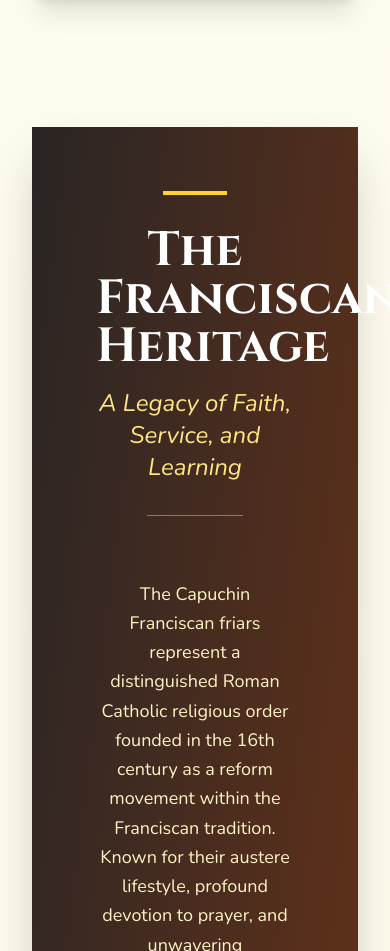
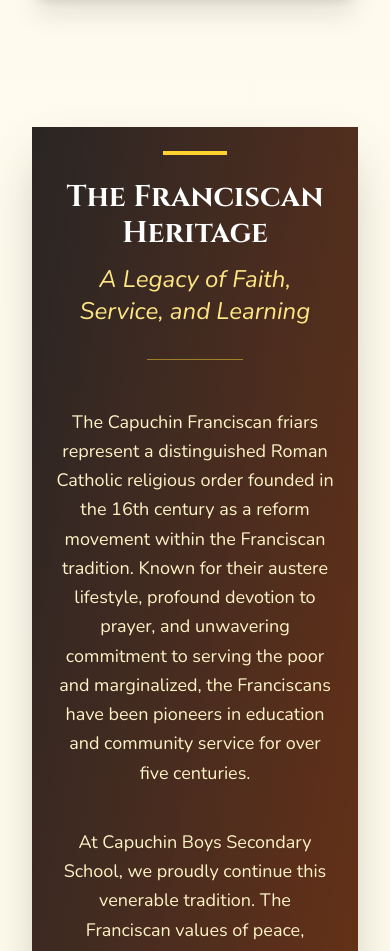
Before and after one commit to torie28/capuchinboys, a React (Vite) app: page /about in a window 390 px wide. Shown: the part 8471-9422 px from the top of the page. Built offline with nearby package versions, Linux system fonts and the light colour scheme.

Commit message:
modifying overflow issue with the Franciscan Heritage

```diff
--- a/src/pages/about/About.jsx
+++ b/src/pages/about/About.jsx
@@ -334,11 +334,11 @@ const AboutSection = () => {
           </div>
 
           {/* Franciscan Heritage Section */}
-          <div className="bg-gradient-to-br from-stone-800 to-amber-900 text-white p-16 shadow-2xl">
+          <div className="bg-gradient-to-br from-stone-800 to-amber-900 text-white p-6 sm:p-10 md:p-16 shadow-2xl">
             <div className="max-w-6xl mx-auto">
-              <div className="text-center mb-16">
-                <div className="w-16 h-1 bg-amber-300 mx-auto mb-8"></div>
-                <h3 className="text-5xl font-cinzel font-bold mb-4">
+              <div className="text-center mb-12 md:mb-16">
+                <div className="w-16 h-1 bg-amber-300 mx-auto mb-6 sm:mb-8"></div>
+                <h3 className="text-3xl sm:text-4xl md:text-5xl font-cinzel font-bold mb-3 sm:mb-4 px-2 break-words">
                   {ABOUT_CONTENT.franciscan.title}
                 </h3>
                 <p className="text-2xl text-amber-200 font-nunito font-light italic mb-8">
```
